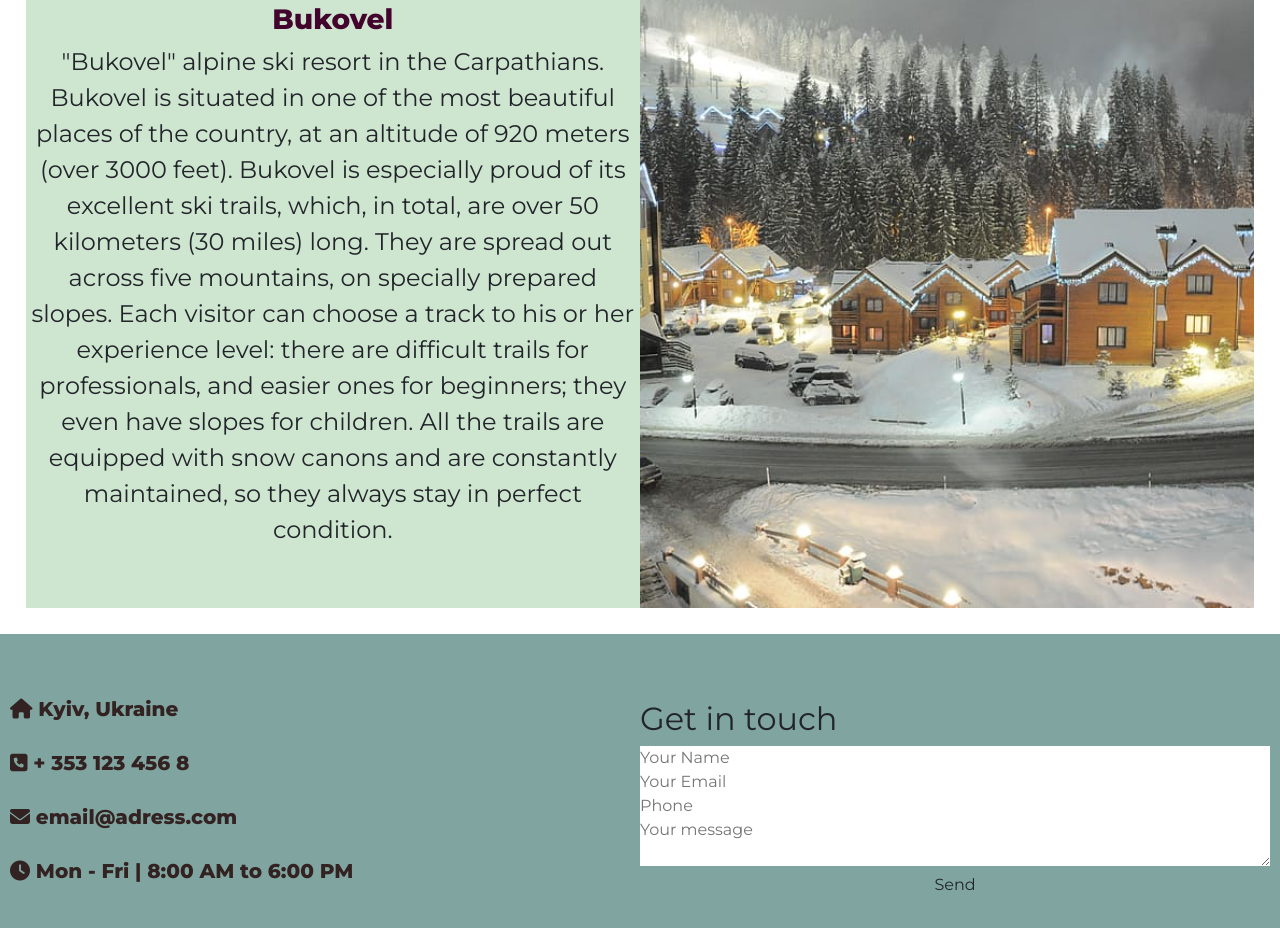
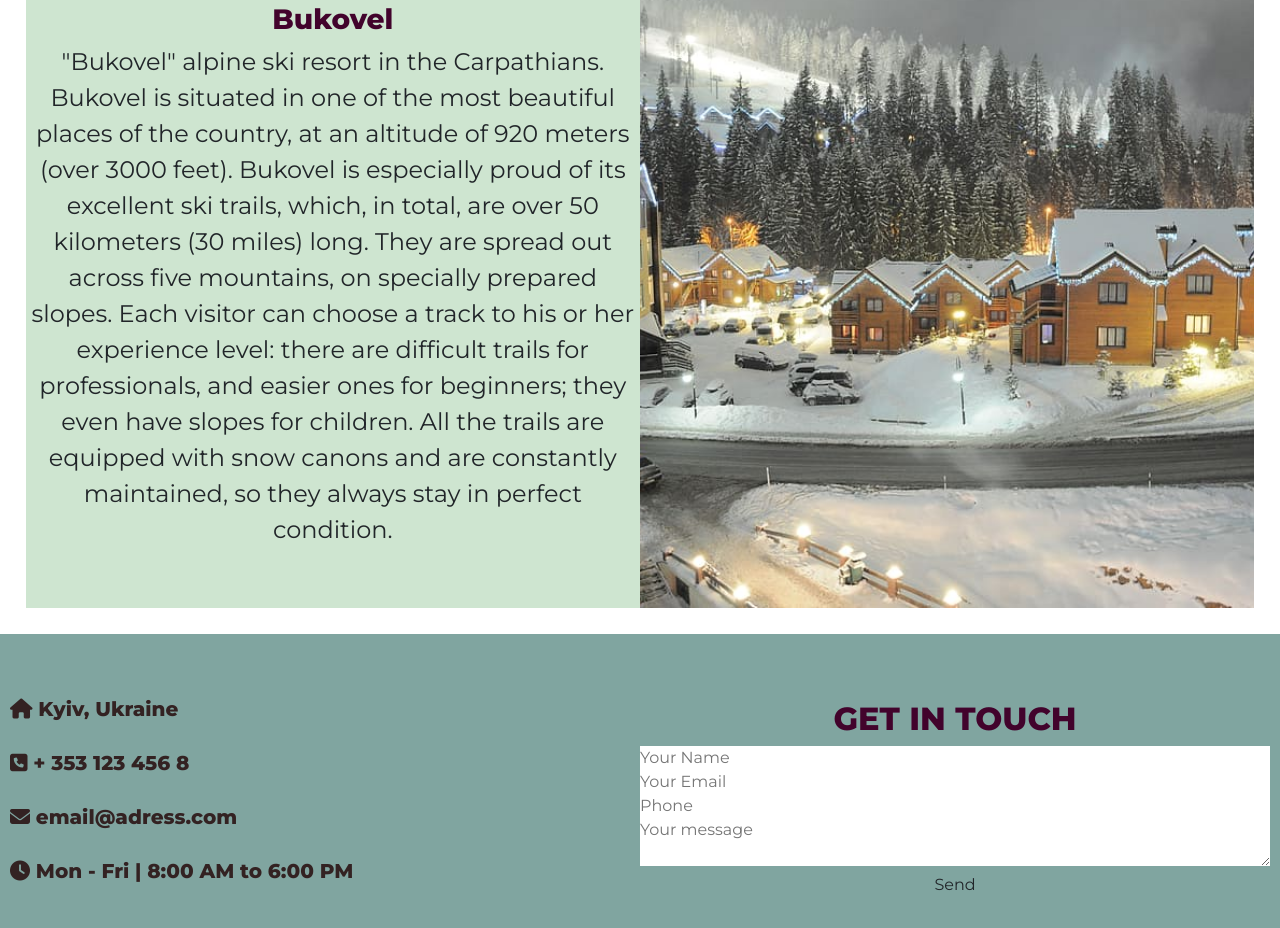
Before and after one commit to Viacheslav1510/Portfolio_Project_1-Explore_Ukraine, a plain HTML site: page index.html in a window 1280 px wide. Shown: the part 2987-3915 px from the top of the page. Drawn offline with nearby package versions, Linux system fonts and the light colour scheme.

Commit message:
Add style to contact form header text

```diff
--- a/assets/css/style.css
+++ b/assets/css/style.css
@@ -132,4 +132,11 @@ body {
     max-height: 400px;
     resize: vertical;
     display: grid;
-  }
+}
+
+.contact-form h2 {
+    text-transform: uppercase;
+    color: #42032C;
+    text-align: center;
+    font-weight: 800;
+}
```
